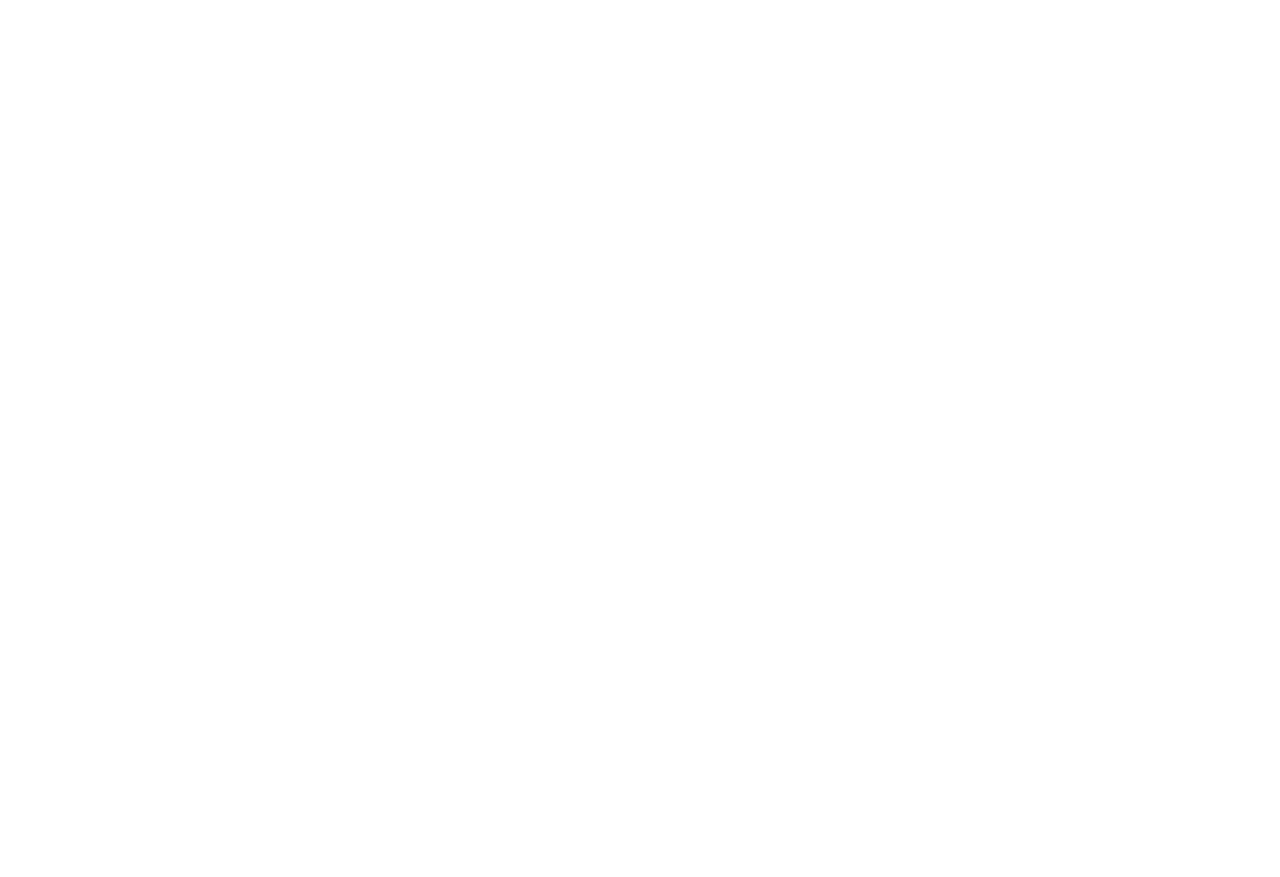
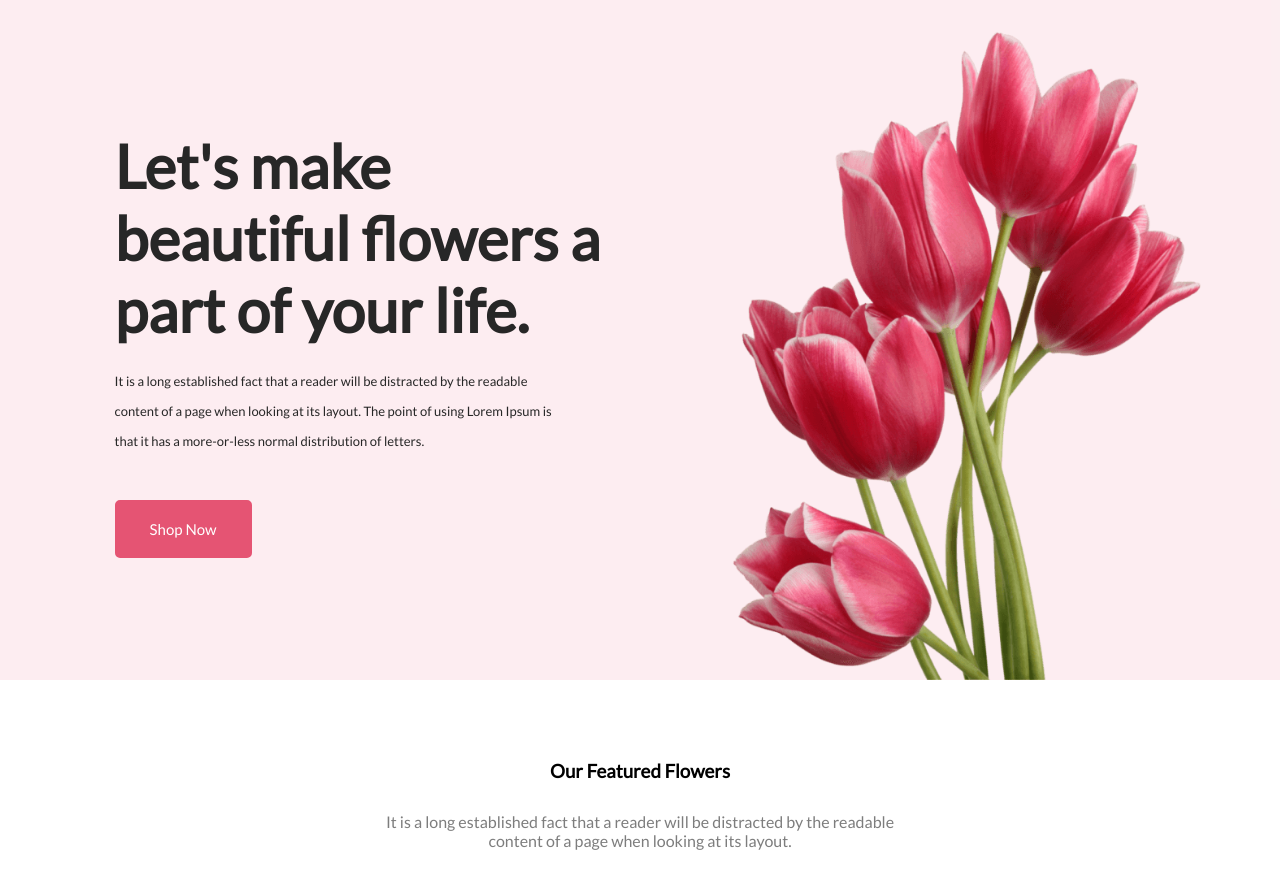
Before and after one commit to jahid-dev/flower-shop-assignment, a plain HTML site: page index.html in a window 1280 px wide. Shown: the top 877 px of the page. Before the commit the page ends 800 px from the top, so only its background shows below. Drawn offline with Linux system fonts and the light colour scheme.

Commit message:
added css

```diff
--- a/index.html
+++ b/index.html
@@ -1,11 +1,46 @@
 <!DOCTYPE html>
 <html lang="en">
+
 <head>
     <meta charset="UTF-8">
     <meta name="viewport" content="width=device-width, initial-scale=1.0">
-    <title>Flower Assignment</title>
+    <title>Flower Shop Website</title>
+    <link rel="stylesheet" href="style.css">
+    <link rel="preconnect" href="https://fonts.googleapis.com">
+    <link rel="preconnect" href="https://fonts.gstatic.com" crossorigin>
+    <link href="https://fonts.googleapis.com/css2?family=Lato&display=swap" rel="stylesheet">
 </head>
+
 <body>
+    <header>
+        <!-- Header section  -->
+        <section class="banner">
+            <div class="banner-title">
 
+                Let's make <br> beautiful flowers a <br>part of your life.
+
+                <p class="banner-title-subtext">
+                    It is a long established fact that a reader will be distracted by the readable <br> content of a
+                    page when looking at its layout. The point of using Lorem Ipsum is <br> that it has a more-or-less
+                    normal distribution of letters.
+                </p>
+                <button class="button">Shop Now</button>
+            </div>
+            <img src="/Flower Asset/pngwing 10.png" alt="Banner Flower">
+
+            </div>
+        </section>
+        <!-- Featured Flowers -->
+        <section class="featured-flowers">
+            <h3>Our Featured Flowers</h3>
+            <p class="featured-paragraph">It is a long established fact that a reader will be distracted by the readable <br>content of a page when looking at its layout.</p>
+            <div class="featured-image">
+                <img id="PinkFlower1" src="/Flower Asset/pngwing 6.png" alt="">
+                <img id="PinkFlower2" src="/Flower Asset/pngwing 5.png" alt="">
+                <img id="" src="/Flower Asset/pngwing 7.png" alt="">
+            </div>
+        </section>
+    </header>
 </body>
+
 </html>
--- a/style.css
+++ b/style.css
@@ -0,0 +1,60 @@
+* {
+  margin: 0;
+  padding: 0;
+  font-family: "Lato", sans-serif;
+}
+/* First section for Banner */
+
+.banner {
+  background-color: #e554731a;
+  display: flex;
+  justify-content: space-around;
+  height: 650px;
+  padding-top: 30px;
+}
+.banner-title {
+  color: #272727;
+  padding: 100px 0px 500px 60px ;
+  font-size: 60px;
+  font-style: normal;
+  font-weight: 800;
+  line-height: normal;
+}
+.banner-title-subtext {
+  color: #272727;
+  font-size: 13px;
+  font-style: normal;
+  font-weight: 400;
+  line-height: 30px;
+  margin-top: 20px;
+  margin-bottom: 20px;
+}
+
+.button {
+  font-size: 15px;
+  color: #ffffff;
+  border: 5px solid #e55473;
+  background: #e55473;
+  display: inline-flex;
+  padding: 15px 30px;
+  border-radius: 5px;
+}
+
+/* Featured Flowers */
+
+.featured-flowers{
+   margin: 80px;
+   text-align: center;
+}
+.featured-paragraph{
+    margin: 30px;
+    text-align: center;
+    color: #27272799;
+ }
+ .featured-image{
+    justify-content: center;
+ }
+#PinkFlower1{
+
+
+}
```
Also changed, not shown: 1 other file.
